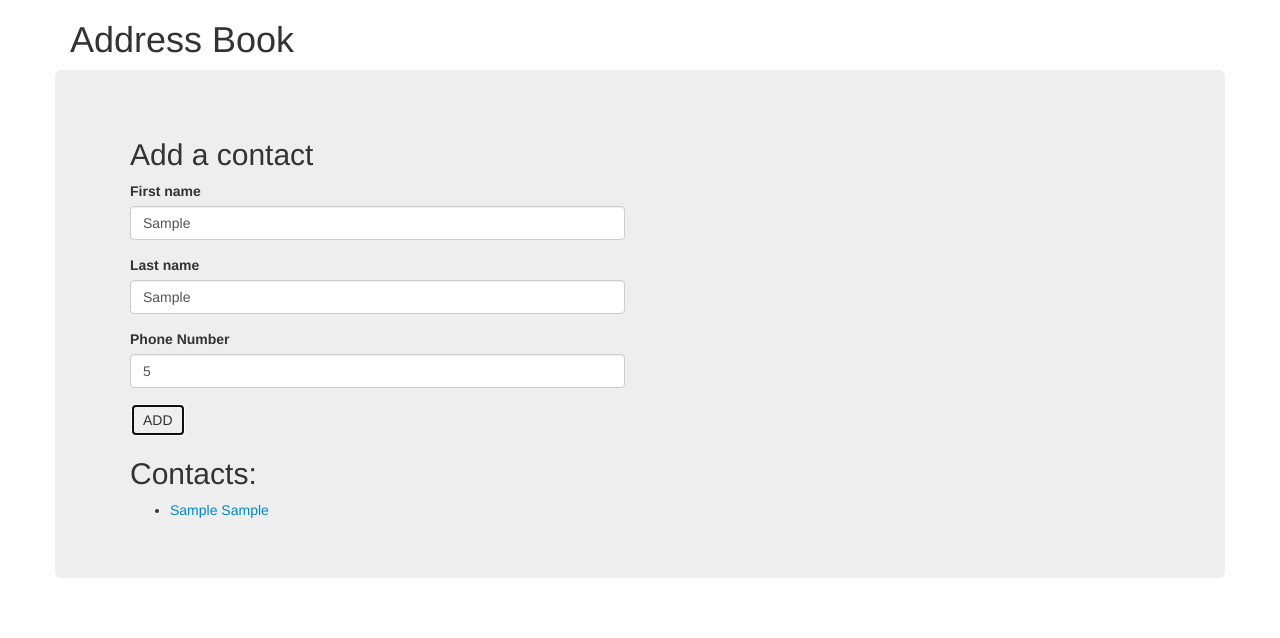
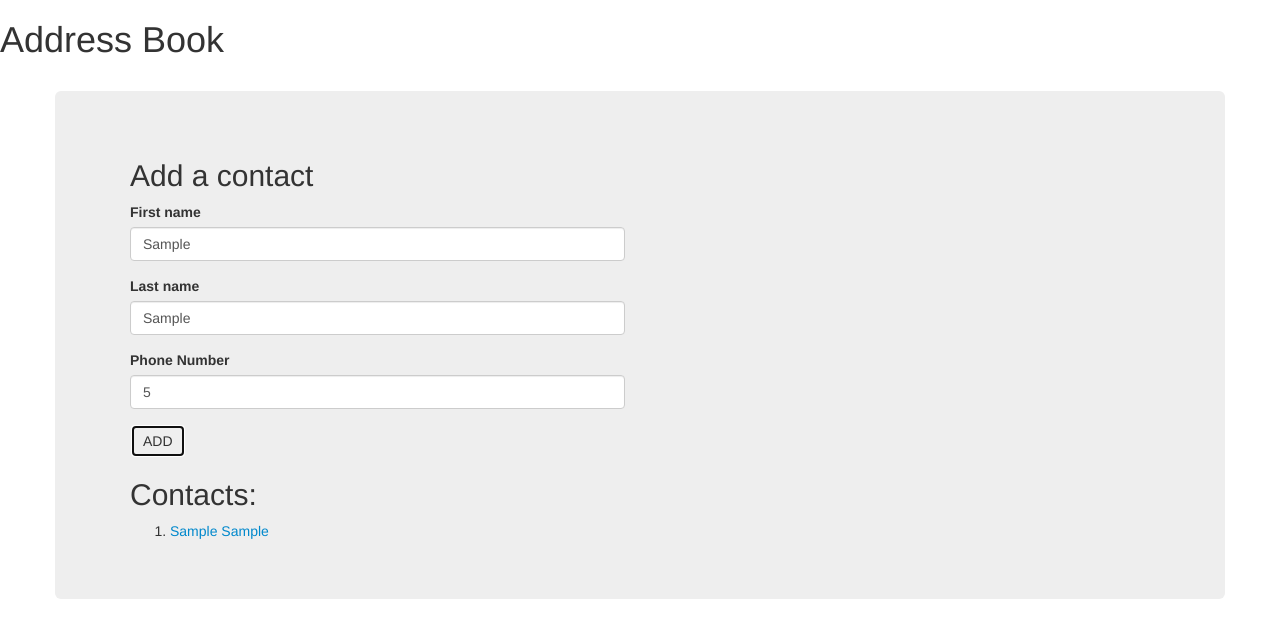
Before and after one commit to aganyaal/address, a plain HTML site: page index.html in a window 1280 px wide. Both pictures are taken after typing "Sample", "Sample", "5" into the empty fields and a click on the button "ADD". Drawn offline with Linux system fonts and the light colour scheme.

Commit message:
Update 1.0.1

```diff
--- a/index.html
+++ b/index.html
@@ -14,9 +14,10 @@
 </head>
 
 <body>
+  <div class="navbar navbar-static-top">
+    <h1>Address Book</h1>
+  </div>
   <div class="container">
-    <h1>Address Book</h1>
-
     <div class="jumbotron row">
       <div class="col-md-6">
         <h2>Add a contact</h2>
@@ -40,9 +41,9 @@
         </form>
 
         <h2>Contacts:</h2>
-        <ul id="contacts">
+        <ol id="contacts">
 
-        </ul>
+        </ol>
 
       </div>
       <div class="col-md-6">
--- a/js/scripts.js
+++ b/js/scripts.js
@@ -18,7 +18,7 @@ $(document).ready(function() {
 
         var newContact = new Contact(input1, input2, input3);
 
-        $("ul#contacts").append("<li><span class='contact'>" + newContact.fullname() + "</span></li>");
+        $("ol#contacts").append("<li><span class='contact'>" + newContact.fullname() + "</span></li>");
 
         // $("input#new-first-name").val("");
         // $("input#new-last-name").val("");
```
